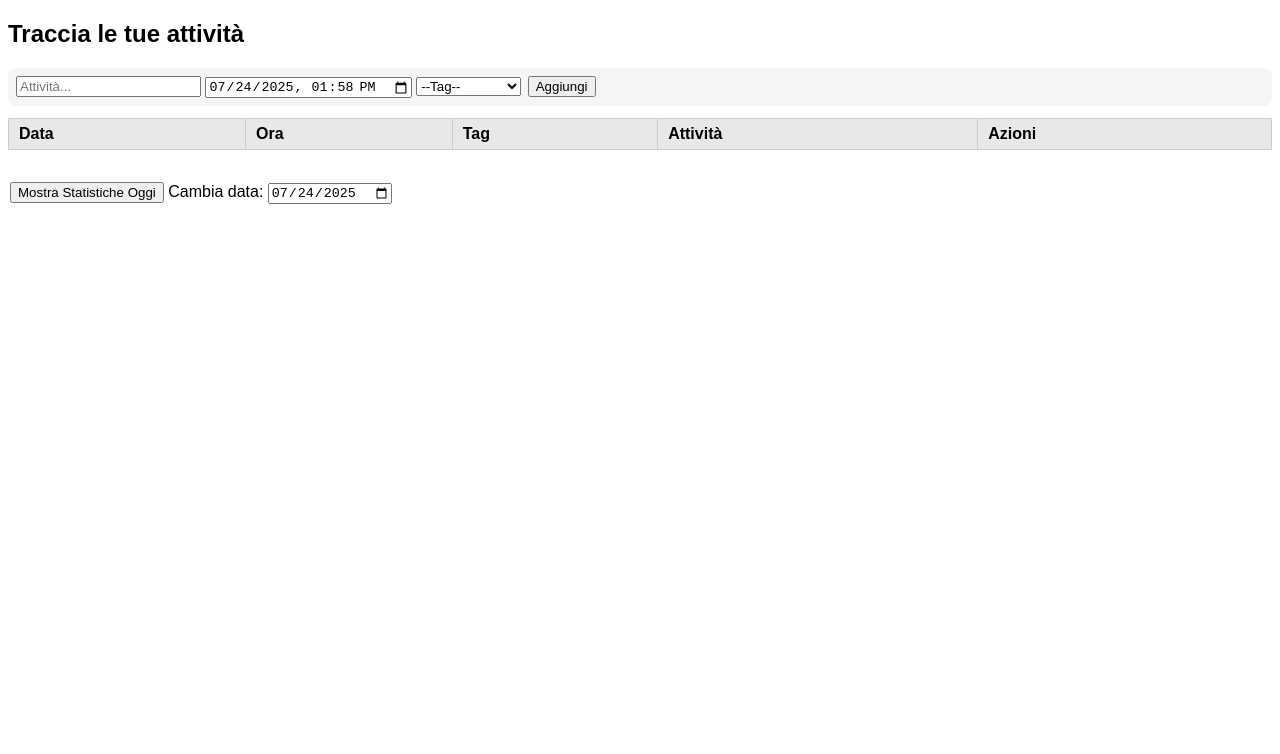
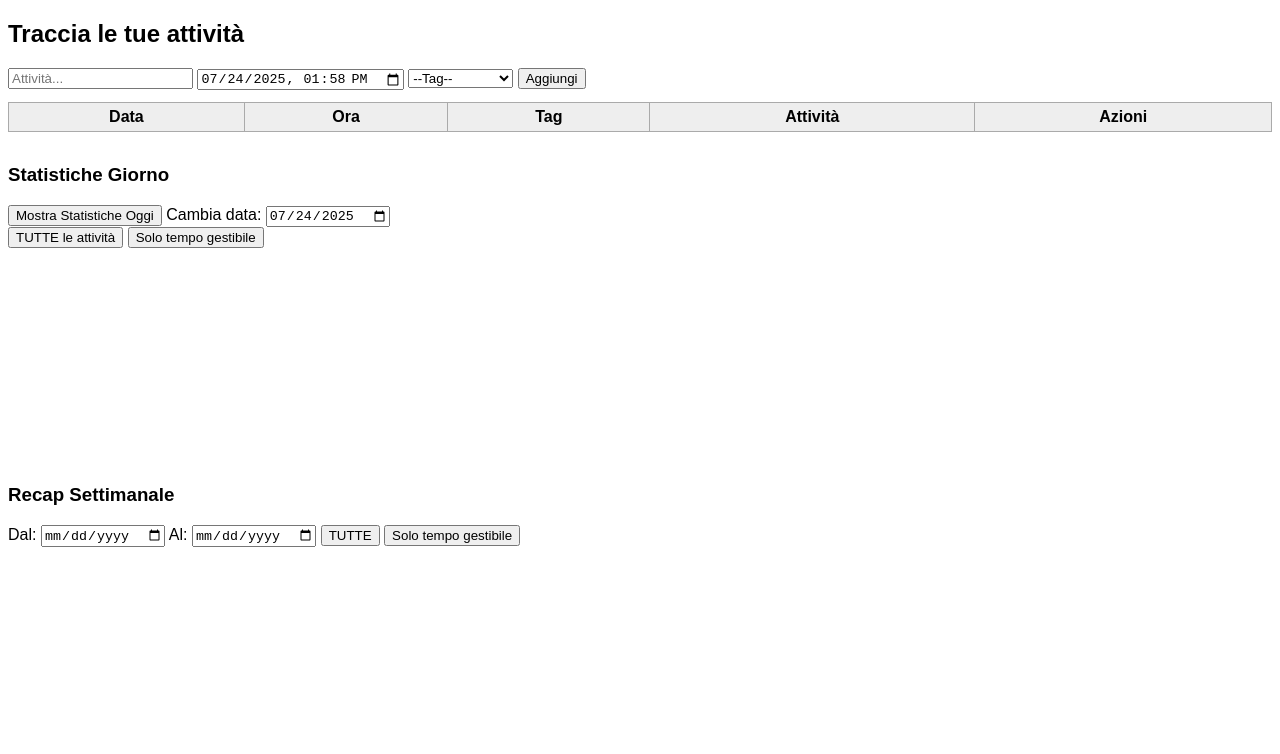
Before and after one commit to itsivans/time, a plain HTML site: page index.html in a window 1280 px wide. Drawn offline with nearby package versions, Linux system fonts and the light colour scheme; no server answers.

Commit message:
13 Update index.html

```diff
--- a/index.html
+++ b/index.html
@@ -6,81 +6,66 @@
   <script src="https://www.gstatic.com/firebasejs/10.12.0/firebase-firestore-compat.js"></script>
   <script src="https://cdn.jsdelivr.net/npm/chart.js"></script>
   <style>
-    body { font-family: Arial, sans-serif; }
-    #editForm, #addForm { margin-top: 16px; background: #f5f5f5; padding: 8px; border-radius: 8px; }
-    table { border-collapse: collapse; width: 100%; margin-top: 12px;}
-    th, td { border: 1px solid #ccc; padding: 6px 10px; text-align: left; }
-    th { background: #e8e8e8; }
-    .tag { background: #e1e1e1; padding: 1px 6px; border-radius: 4px; font-size: 0.95em;}
-    button { margin-left: 2px; }
-    .actions button { margin-left: 0; margin-right: 2px; }
-    #statsSection { margin-top: 32px; display: flex; align-items: flex-start;}
-    #statsResult { margin-right: 32px; }
-    @media (max-width: 900px) {
-      #statsSection { flex-direction: column; }
-      #statsResult { margin-right: 0; margin-bottom: 16px; }
-    }
+    body { font-family: Arial; }
+    table { border-collapse: collapse; width: 100%; margin-top: 12px; }
+    th, td { border: 1px solid #aaa; padding: 5px 8px; }
+    th { background: #eee; }
+    .tag { background: #eee; border-radius: 5px; padding: 2px 7px; margin-right: 5px; }
+    .actions button { margin-right: 2px; }
+    #statsSection, #weekStatsSection { margin-top: 32px; }
+    #editForm { margin-top:16px; background: #f5f5f5; padding: 8px; border-radius: 8px; }
   </style>
 </head>
 <body>
   <h2>Traccia le tue attività</h2>
-
-  <!-- FORM AGGIUNTA -->
-  <div id="addForm">
-    <input type="text" id="activity" placeholder="Attività..." required>
+  <input type="text" id="activity" placeholder="Attività...">
   <input type="datetime-local" id="dateTime">
   <select id="tag">
     <option value="">--Tag--</option>
     <option>Entertainment</option>
-      <option>Chess</option>
     <option>Survive</option>
     <option>Study</option>
     <option>Work</option>
+    <option>Nut</option>
+    <option>Slavery</option>
     <option>Productivity</option>
     <option>Waste</option>
+    <option>Chess</option>
     <option>Gym</option>
     <option>Bike</option>
-      <option>Nut</option>
-      <option>Slavery</option>
     <option>Holiday</option>
     <option>Chinese</option>
     <option>Sleep</option>
     <option>Book</option>
   </select>
   <button onclick="addActivity()">Aggiungi</button>
-  </div>
 
-  <!-- TABELLA LISTA -->
   <table id="activityTable">
     <thead>
       <tr>
-        <th>Data</th>
-        <th>Ora</th>
-        <th>Tag</th>
-        <th>Attività</th>
-        <th>Azioni</th>
+        <th>Data</th><th>Ora</th><th>Tag</th><th>Attività</th><th>Azioni</th>
       </tr>
     </thead>
     <tbody id="activityList"></tbody>
   </table>
 
-  <!-- FORM MODIFICA -->
+  <!-- Form di modifica (nascosto di default) -->
   <div id="editForm" style="display:none;">
-    <input type="text" id="editActivity" placeholder="Nuova attività" required>
+    <input type="text" id="editActivity" placeholder="Nuova attività">
     <input type="datetime-local" id="editDateTime">
     <select id="editTag">
       <option value="">--Tag--</option>
       <option>Entertainment</option>
-      <option>Chess</option>
       <option>Survive</option>
       <option>Study</option>
       <option>Work</option>
+      <option>Nut</option>
+      <option>Slavery</option>
       <option>Productivity</option>
       <option>Waste</option>
+      <option>Chess</option>
       <option>Gym</option>
       <option>Bike</option>
-      <option>Nut</option>
-      <option>Slavery</option>
       <option>Holiday</option>
       <option>Chinese</option>
       <option>Sleep</option>
@@ -90,21 +75,27 @@
     <button onclick="cancelEdit()">Annulla</button>
   </div>
 
-  <!-- STATISTICHE (TABELLA + GRAFICO) -->
   <div id="statsSection">
+    <h3>Statistiche Giorno</h3>
+    <button onclick="calcolaPercentualiPerData()">Mostra Statistiche Oggi</button>
+    Cambia data: <input type="date" id="statsDate">
     <div>
-      <div style="margin-bottom: 12px;">
-        <button onclick="calcolaPercentualiPerData()">Mostra Statistiche Oggi</button>
-        <label for="statsDate">Cambia data:</label>
-        <input type="date" id="statsDate">
+      <button onclick="calcolaPercentualiPerData('all')">TUTTE le attività</button>
+      <button onclick="calcolaPercentualiPerData('free')">Solo tempo gestibile</button>
     </div>
     <div id="statsResult"></div>
-    </div>
-    <div>
-      <canvas id="statsPie" width="320" height="320"></canvas>
-    </div>
+    <canvas id="statsPie" width="320" height="200"></canvas>
   </div>
 
+  <div id="weekStatsSection">
+    <h3>Recap Settimanale</h3>
+    Dal: <input type="date" id="weekStart">
+    Al: <input type="date" id="weekEnd">
+    <button onclick="calcolaPercentualiSettimana('all')">TUTTE</button>
+    <button onclick="calcolaPercentualiSettimana('free')">Solo tempo gestibile</button>
+    <div id="weekStatsResult"></div>
+    <canvas id="weekStatsPie" width="320" height="200"></canvas>
+  </div>
   <script src="app.js"></script>
 </body>
 </html>
```
Lines whose indentation alone changed are shown as unchanged.
